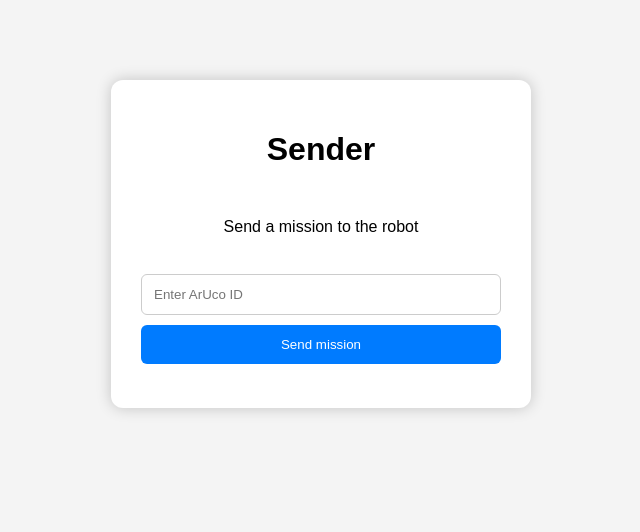
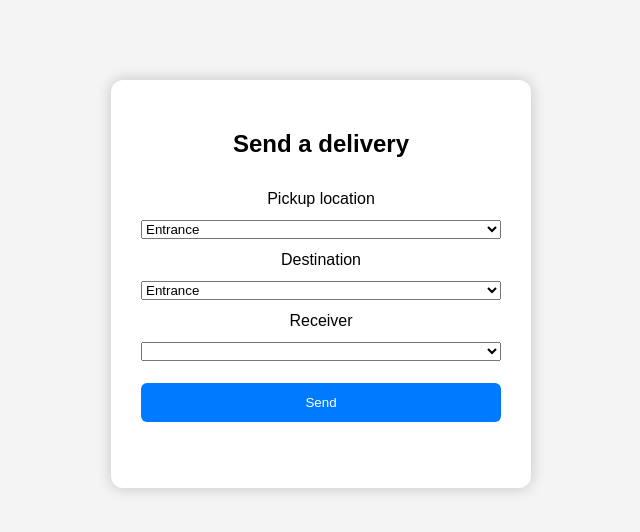
Before and after one commit to Aymeric-Dcn/Japan-Delivery-Robot-Project, a website: page RobotWeb/frontend/sender.html in a window 1280 px wide. Shown: the whole page, without its empty margins (319-959 px from the left). Drawn offline with Linux system fonts and the light colour scheme; no server answers.

Commit message:
Implement delivery creation workflow

```diff
--- a/RobotWeb/frontend/script.js
+++ b/RobotWeb/frontend/script.js
@@ -71,3 +71,72 @@ socket.onmessage = (event) => {
 socket.onclose = () => {
     console.log("Déconnecté");
 };
+
+window.onload = loadUsers;
+async function loadUsers(){
+
+    const res = await fetch("http://localhost:8080/users");
+
+    const users = await res.json();
+
+    const receiver = document.getElementById("receiver");
+
+    receiver.innerHTML = "";
+
+    users.forEach(user=>{
+
+        if(user.id===1) return;
+
+        receiver.innerHTML += `
+
+            <option value="${user.id}">
+
+                ${user.fullname}
+
+            </option>
+
+        `;
+
+    });
+
+}
+
+async function sendDelivery(){
+
+    const pickup = Number(document.getElementById("pickup").value);
+
+    const destination = Number(document.getElementById("destination").value);
+
+    const receiverId = Number(document.getElementById("receiver").value);
+
+    const senderId = 1;
+
+    const res = await fetch("http://localhost:8080/delivery",{
+
+        method:"POST",
+
+        headers:{
+
+            "Content-Type":"application/json"
+
+        },
+
+        body:JSON.stringify({
+
+            senderId,
+
+            receiverId,
+
+            pickup,
+
+            destination
+
+        })
+
+    });
+
+    const result = await res.json();
+
+    console.log(result);
+
+}
--- a/RobotWeb/frontend/sender.html
+++ b/RobotWeb/frontend/sender.html
@@ -8,27 +8,52 @@
 
 <body>
 
-<div class="container">
+<div class="login-box">
 
-    <h1>Sender</h1>
+    <h2>Send a delivery</h2>
 
-    <p>Send a mission to the robot</p>
+    <label>Pickup location</label>
 
-    <div class="card">
+    <select id="pickup">
 
-        <input id="destination" placeholder="Enter ArUco ID">
+        <option value="1">Entrance</option>
+        <option value="2">Office</option>
+        <option value="3">Lab</option>
 
-        <button onclick="sendDestination()">
-            Send mission
-        </button>
+    </select>
 
-        <p id="status"></p>
 
-    </div>
+    <label>Destination</label>
+
+    <select id="destination">
+
+        <option value="1">Entrance</option>
+        <option value="2">Office</option>
+        <option value="3">Lab</option>
+
+    </select>
+
+
+    <label>Receiver</label>
+
+    <select id="receiver">
+
+    </select>
+
+
+    <button onclick="sendDelivery()">
+
+        Send
+
+    </button>
+
+    <p id="status"></p>
 
 </div>
 
 <script src="script.js"></script>
 
+<script src="script.js"></script>
+
 </body>
 </html>
```
Also changed, not shown: RobotWeb/backend/server.js (+13 -13 lines), 2 other files.
